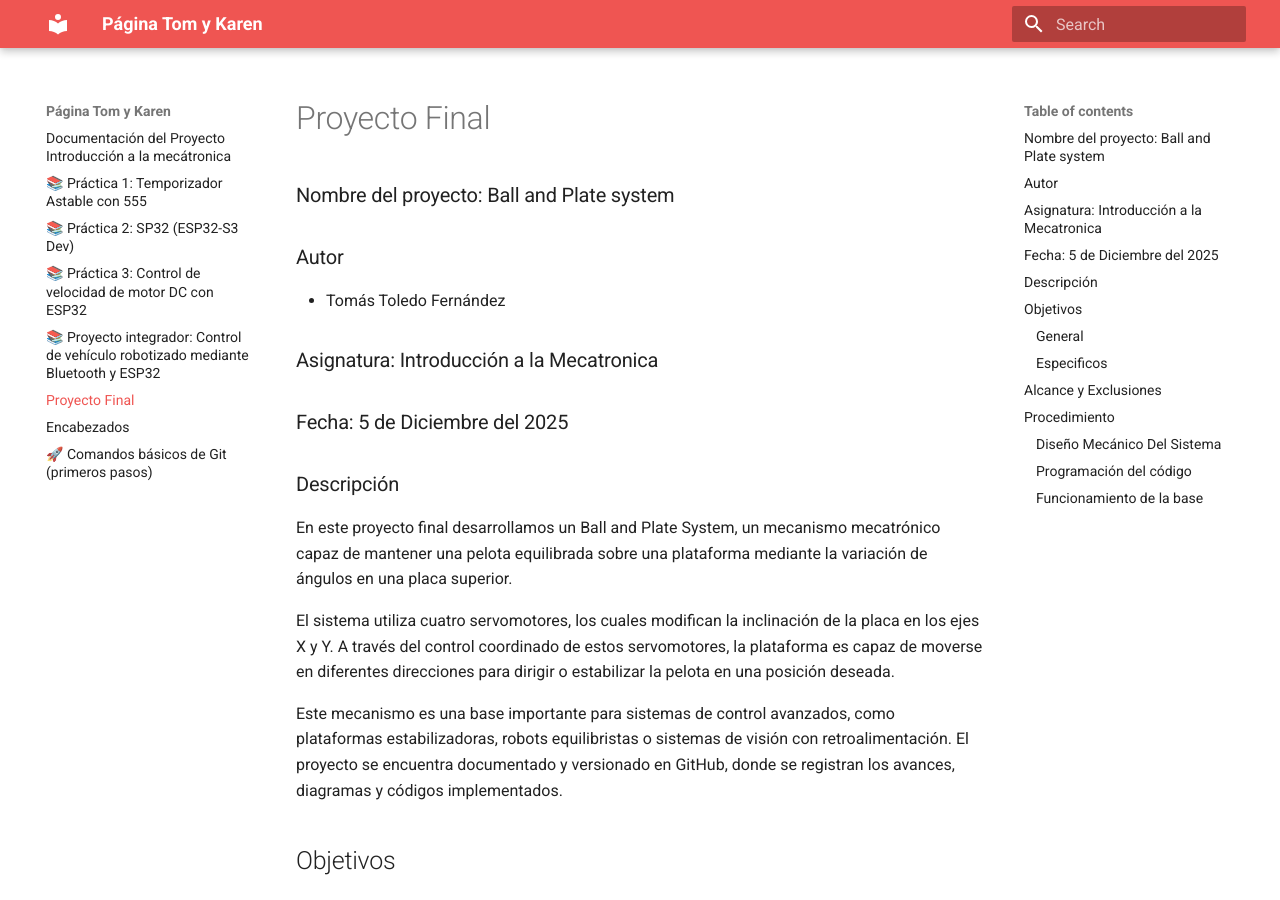
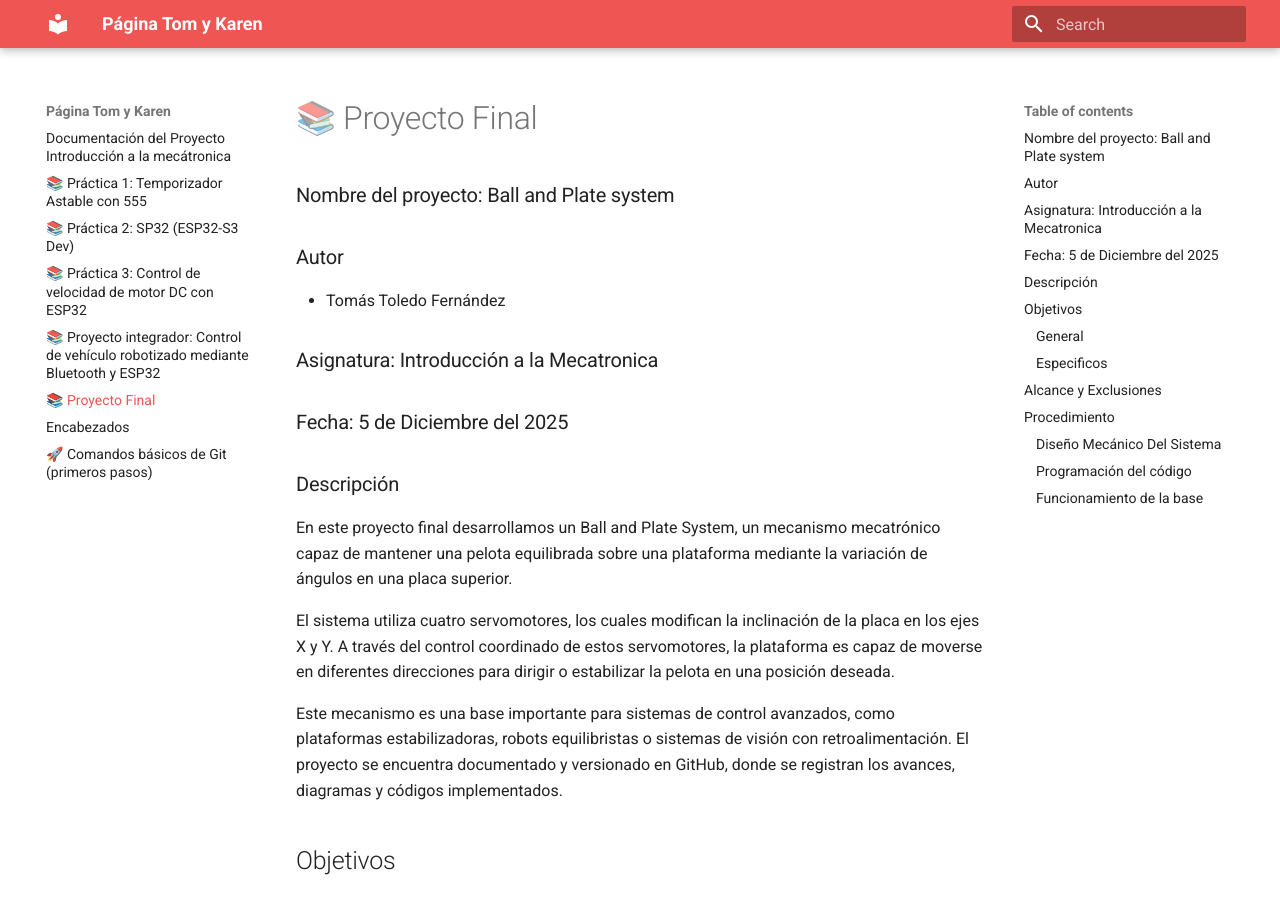
Before and after one commit to Karennadg/PortafolioIbero, an MkDocs documentation site: the page built from docs/Proyecto base que se estabiliza.md, in a window 1280 px wide and 900 px high. Built offline with MkDocs 1.6.1 and Material for MkDocs 9.7.7, drawn with Linux system fonts in a browser that asks for light colours.

Commit message:
Update project title formatting in documentation

```diff
--- a/docs/Proyecto base que se estabiliza.md
+++ b/docs/Proyecto base que se estabiliza.md
@@ -1,4 +1,4 @@
-#Proyecto Final
+# 📚 Proyecto Final
 
 ###Nombre del proyecto: Ball and Plate system
 
```
